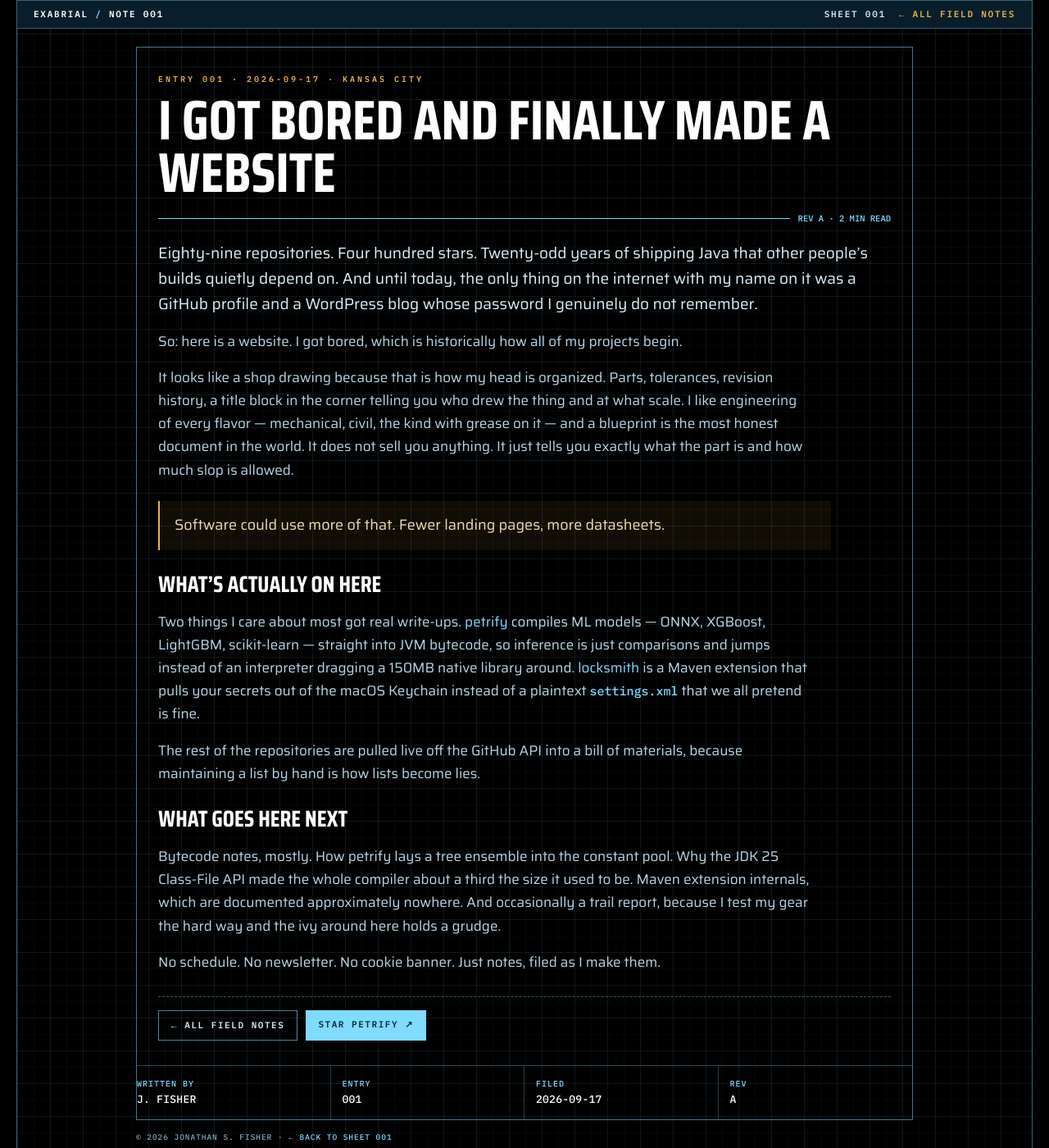
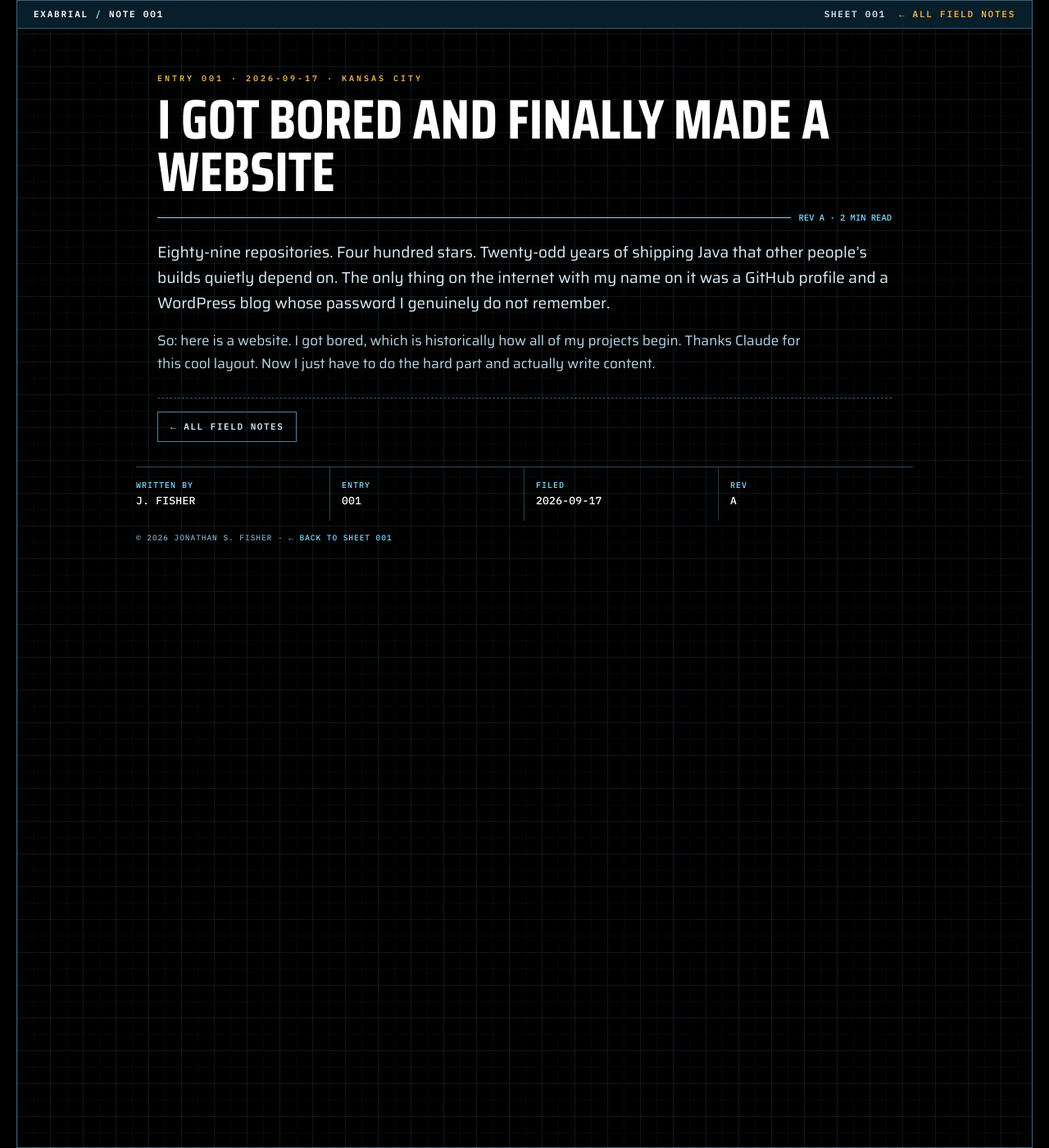
Before and after one commit to exabrial/exabrial.github.io, a Jekyll site: the page built from docs/notes/001-i-got-bored.html, in a window 1280 px wide and 1400 px high. Shown: the whole window at 82% size. Built offline with Jekyll 4.4.1, drawn with Linux system fonts in a browser that asks for light colours.

Commit message:
first try

```diff
--- a/docs/blog.html
+++ b/docs/blog.html
@@ -8,9 +8,8 @@ title: "Field Notes — exabrial"
 	{% include nav-inner.html label="DWG No. 002" %}
 
 	<div class="content-max-wide pt-22">
-		<div class="blog-frame">
 
-			<section class="blog-header">
+		<section class="blog-header">
 				<div
 					class="mono-label mono-label--sm"
 					style="letter-spacing: .34em;">SHEET 02 &mdash; FIELD NOTES</div>
@@ -73,7 +72,6 @@ title: "Field Notes — exabrial"
 				</div>
 			</div>
 
-		</div>
 		{% include copyright.html extra='<a href="/">← BACK TO SHEET 001</a>' %}
 	</div>
 
--- a/docs/notes/001-i-got-bored.html
+++ b/docs/notes/001-i-got-bored.html
@@ -10,7 +10,6 @@ title: "I got bored and finally made a website — exabrial"
 		<div
 			class="content-max-wide pt-22"
 			style="max-width: 980px;">
-		<div class="blog-frame">
 
 				<article class="note-article">
 					<div
@@ -25,65 +24,34 @@ title: "I got bored and finally made a website — exabrial"
 					</div>
 
 					<p class="lead">Eighty-nine repositories. Four hundred stars. Twenty-odd years of shipping Java that other people&rsquo;s
-					builds quietly depend on. And until today, the only thing on the internet with my name on it was a GitHub profile and a WordPress
-					blog whose password I genuinely do not remember.</p>
+						builds quietly depend on. The only thing on the internet with my name on it was a GitHub profile and a WordPress blog whose
+						password I genuinely do not remember.</p>
 
-				<p>So: here is a website. I got bored, which is historically how all of my projects begin.</p>
-
-				<p>It looks like a shop drawing because that is how my head is organized. Parts, tolerances, revision history, a title block in
-					the corner telling you who drew the thing and at what scale. I like engineering of every flavor &mdash; mechanical, civil, the
-					kind with grease on it &mdash; and a blueprint is the most honest document in the world. It does not sell you anything. It just
-					tells you exactly what the part is and how much slop is allowed.</p>
-
-				<blockquote>Software could use more of that. Fewer landing pages, more datasheets.</blockquote>
-
-				<h2>What&rsquo;s actually on here</h2>
-				<p>
-					Two things I care about most got real write-ups. <a href="{{ '/#parts' | relative_url }}">petrify</a> compiles ML models &mdash;
-					ONNX, XGBoost, LightGBM, scikit-learn &mdash; straight into JVM bytecode, so inference is just comparisons and jumps instead of an
-					interpreter dragging a 150MB native library around. <a href="{{ '/#parts' | relative_url }}">locksmith</a> is a Maven extension
-					that pulls your secrets out of the macOS Keychain instead of a plaintext
-					<code>settings.xml</code>
-					that we all pretend is fine.
-				</p>
-				<p>The rest of the repositories are pulled live off the GitHub API into a bill of materials, because maintaining a list by hand
-					is how lists become lies.</p>
-
-				<h2>What goes here next</h2>
-				<p>Bytecode notes, mostly. How petrify lays a tree ensemble into the constant pool. Why the JDK 25 Class-File API made the
-					whole compiler about a third the size it used to be. Maven extension internals, which are documented approximately nowhere. And
-					occasionally a trail report, because I test my gear the hard way and the ivy around here holds a grudge.</p>
-				<p>No schedule. No newsletter. No cookie banner. Just notes, filed as I make them.</p>
+					<p>So: here is a website. I got bored, which is historically how all of my projects begin. Thanks Claude for this cool layout.
+						Now I just have to do the hard part and actually write content.</p>
 
 					<div class="note-article__footer-links">
 						<a
 							href="{{ '/blog.html' | relative_url }}"
-						class="btn btn--outline">&larr; ALL FIELD NOTES</a> <a
-						href="https://github.com/exabrial/petrify"
-						class="btn btn--primary">STAR PETRIFY &nearr;</a>
+							class="btn btn--outline">&larr; ALL FIELD NOTES</a>
 					</div>
 				</article>
 
 				<div class="title-block title-block--narrow">
 					<div class="title-block__cell">
-					<span class="title-block__key">WRITTEN BY</span><br />
-					<span class="title-block__val">J. FISHER</span>
+						<span class="title-block__key">WRITTEN BY</span><br /> <span class="title-block__val">J. FISHER</span>
 					</div>
 					<div class="title-block__cell">
-					<span class="title-block__key">ENTRY</span><br />
-					<span class="title-block__val">001</span>
+						<span class="title-block__key">ENTRY</span><br /> <span class="title-block__val">001</span>
 					</div>
 					<div class="title-block__cell">
-					<span class="title-block__key">FILED</span><br />
-					<span class="title-block__val">2026-09-17</span>
+						<span class="title-block__key">FILED</span><br /> <span class="title-block__val">2026-09-17</span>
 					</div>
 					<div class="title-block__cell">
-					<span class="title-block__key">REV</span><br />
-					<span class="title-block__val">A</span>
+						<span class="title-block__key">REV</span><br /> <span class="title-block__val">A</span>
 					</div>
 				</div>
 
-		</div>
 			{% include copyright.html extra='<a href="/">← BACK TO SHEET 001</a>' %}
 		</div>
 
```
Also changed, not shown: 2 other files. Lines whose indentation alone changed are shown as unchanged.
